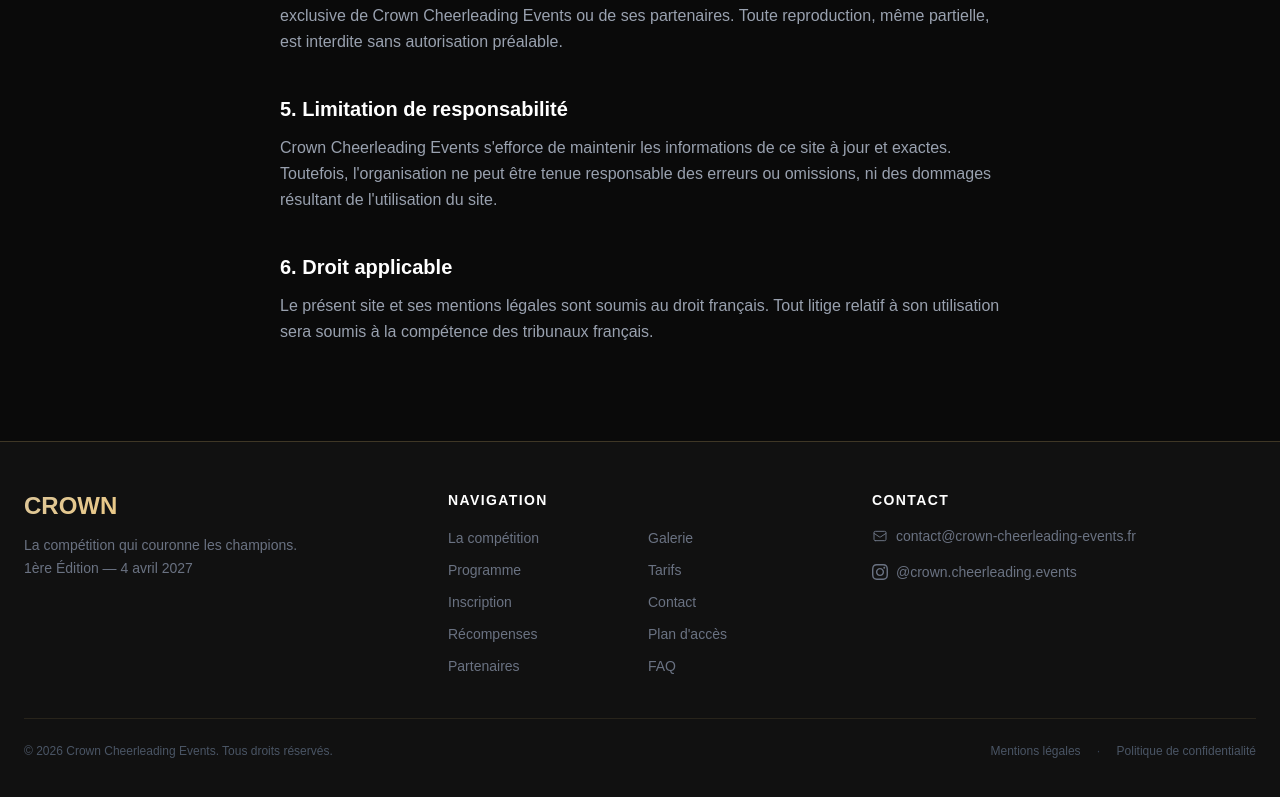
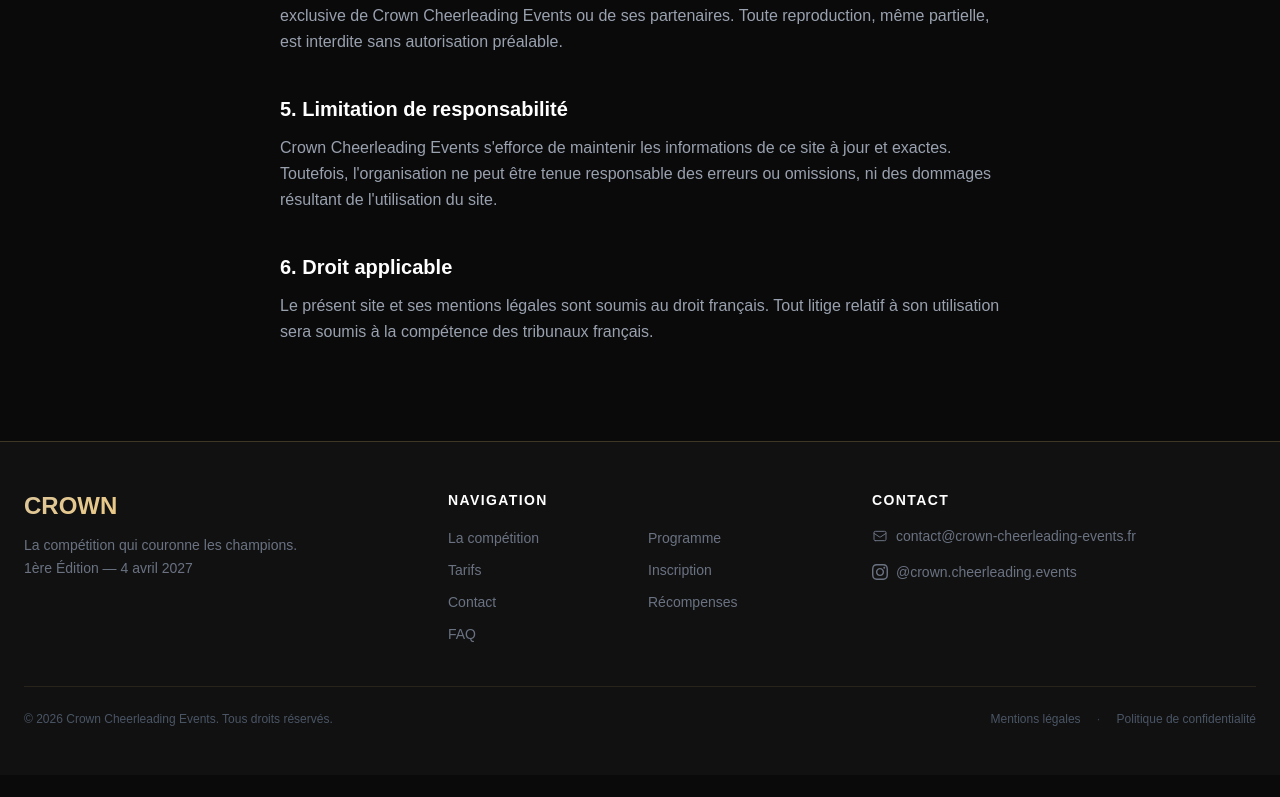
Before and after one commit to BouysselCamille/crown-cheerleading-event, a React (Vite) app: page /mentions-legales in a window 1280 px wide. Shown: the part 915-1712 px from the top of the page. After the commit the page ends 1690 px from the top, so only its background shows below. Built offline with nearby package versions, Linux system fonts and the light colour scheme.

Commit message:
fix: hide sections that are ready for release

```diff
--- a/src/i18n/en.js
+++ b/src/i18n/en.js
@@ -2,7 +2,7 @@ const en = {
   nav: {
     links: [
       { label: 'The Competition', href: '#about' },
-      { label: 'Gallery', href: '#gallery' },
+      // { label: 'Gallery', href: '#gallery' },
       { label: 'Schedule', href: '#schedule' },
       { label: 'Pricing', href: '#tarifs' },
       { label: 'Registration', href: '#inscription' },
@@ -10,8 +10,8 @@ const en = {
     ],
     extraLinks: [
       { label: 'Awards', href: '#awards' },
-      { label: 'Getting here', href: '#acces' },
-      { label: 'Partners', href: '#sponsors' },
+      // { label: 'Getting here', href: '#acces' },
+      // { label: 'Partners', href: '#sponsors' },
       { label: 'FAQ', href: '#faq' },
     ],
     tickets: 'Tickets',
--- a/src/i18n/fr.js
+++ b/src/i18n/fr.js
@@ -2,7 +2,7 @@ const fr = {
   nav: {
     links: [
       { label: 'La compétition', href: '#about' },
-      { label: 'Galerie', href: '#gallery' },
+      // { label: 'Galerie', href: '#gallery' },
       { label: 'Programme', href: '#schedule' },
       { label: 'Tarifs', href: '#tarifs' },
       { label: 'Inscription', href: '#inscription' },
@@ -10,8 +10,8 @@ const fr = {
     ],
     extraLinks: [
       { label: 'Récompenses', href: '#awards' },
-      { label: "Plan d'accès", href: '#acces' },
-      { label: 'Partenaires', href: '#sponsors' },
+      // { label: "Plan d'accès", href: '#acces' },
+      // { label: 'Partenaires', href: '#sponsors' },
       { label: 'FAQ', href: '#faq' },
     ],
     tickets: 'Billetterie',
--- a/src/pages/Home.jsx
+++ b/src/pages/Home.jsx
@@ -15,16 +15,16 @@ export function Home() {
     <>
       <Hero />
       <About />
-      <Gallery />
+      {/* <Gallery /> */}
       <Recompenses />
       <Schedule />
       <Divisions />
       <Inscription />
       <Tickets />
       <FAQ />
-      <PlanAcces />
+      {/* <PlanAcces /> */}
       <Contact />
-      <Sponsors />
+      {/* <Sponsors /> */}
     </>
   );
 }
```
